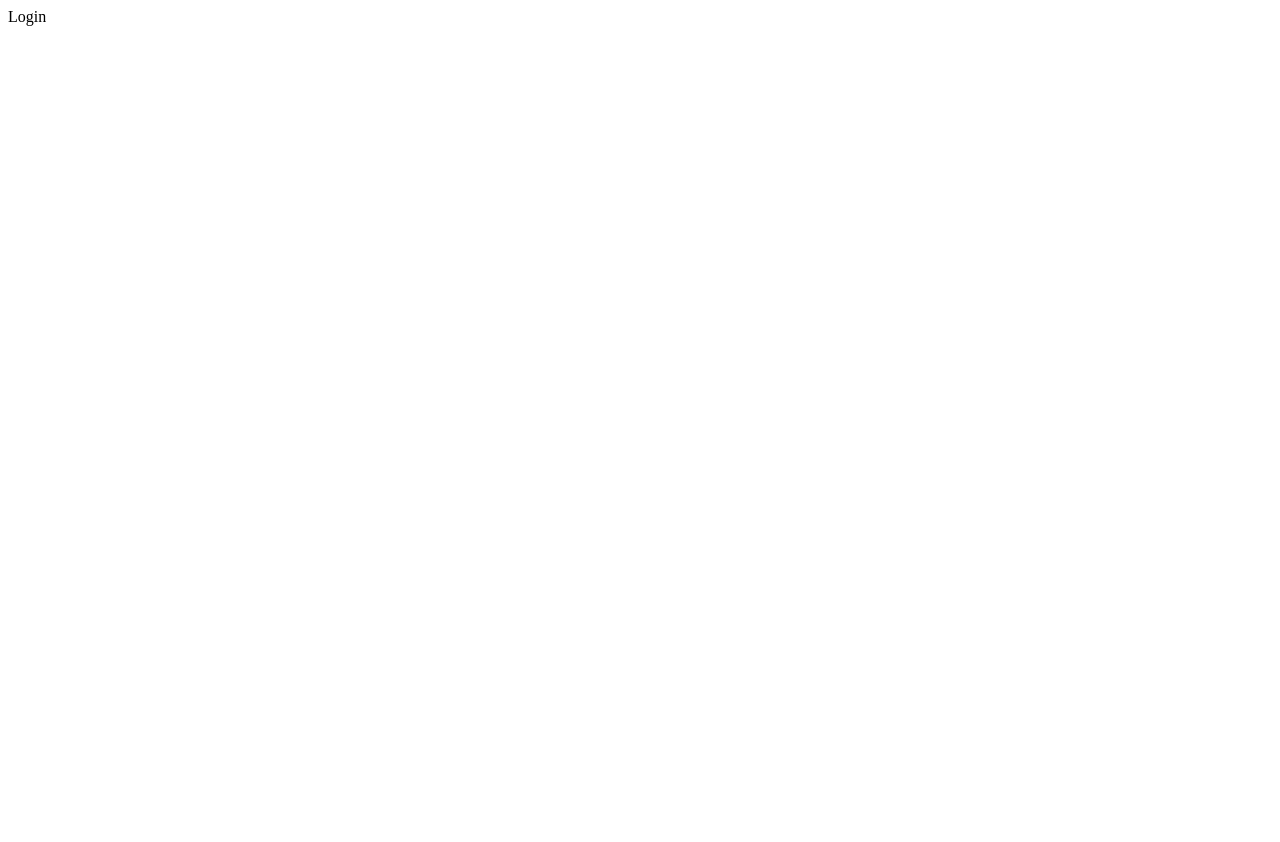
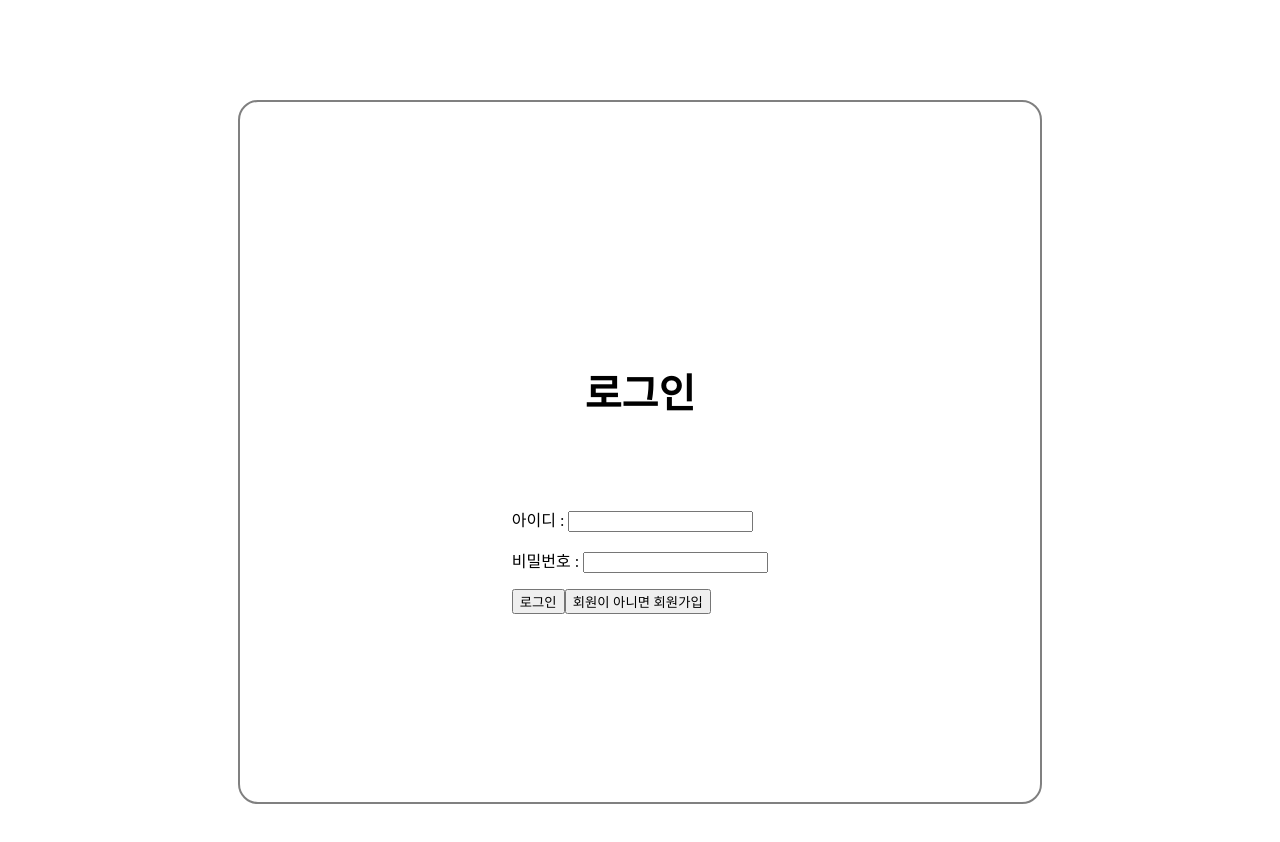
Before and after one commit to talli0505/6week_mini_front, a React (Create React App) app in the folder frontend/: page /login in a window 1280 px wide. Shown: the top 842 px of the page. Before the commit the page ends 800 px from the top, so only its background shows below. Built offline with nearby package versions, Linux system fonts and the light colour scheme.

Commit message:
기능 수정 및 파일 추가
.gitignore 추가, 로그인용 레이아웃 추가, 헤더 수정, 로그인 회원가입 수정, 모듈 틀 잡기

```diff
--- a/frontend/src/components/common/Header.jsx
+++ b/frontend/src/components/common/Header.jsx
@@ -1,11 +1,27 @@
 import React from "react";
+import { useNavigate } from "react-router-dom";
 import styled from "styled-components";
 
 const Header = () => {
-  return <HeaderLine>안녕하세요 저는 헤더입니다</HeaderLine>;
+  const navigate1 = useNavigate();
+  const navigate2 = useNavigate();
+  return (
+    <HeaderLine onClick={() => navigate1("/")}>
+      <p>안녕하세요 저는 헤더입니다</p>
+      <button
+        onClick={() => {
+          navigate2("/signup");
+        }}
+      >
+        회원이 아니면 회원가입
+      </button>
+    </HeaderLine>
+  );
 };
 
 const HeaderLine = styled.div`
+  display: flex;
+  justify-content: space-between;
   border-radius: 20px;
 
   width: 1100px;
@@ -20,6 +36,8 @@ const HeaderLine = styled.div`
   font-weight: 600;
 
   box-shadow: 10px 5px 10px rgba(0, 0, 0, 0.7);
+
+  cursor: pointer;
 `;
 
 export default Header;
--- /dev/null
+++ b/frontend/src/components/common/LoginLayout.jsx
@@ -0,0 +1,22 @@
+import React from "react";
+import styled from "styled-components";
+
+const LoginLayout = ({ children }) => {
+  return <LoginLayoutLine>{children}</LoginLayoutLine>;
+};
+
+export default LoginLayout;
+
+const LoginLayoutLine = styled.div`
+  width: 800px;
+  height: 700px;
+
+  border: 2px solid gray;
+  border-radius: 20px;
+  margin: 100px auto;
+
+  display: flex;
+  flex-direction: column;
+  align-items: center;
+  justify-content: center;
+`;
--- a/frontend/src/pages/Home.jsx
+++ b/frontend/src/pages/Home.jsx
@@ -2,6 +2,7 @@ import React from "react";
 import styled from "styled-components";
 import Layout from "../components/common/Layout";
 import { Link } from "react-router-dom";
+import { useNavigate } from "react-router-dom";
 
 const Home = () => {
   return (
@@ -38,6 +39,8 @@ const Home = () => {
 
 const PostBoxWrap = styled.div`
   display: flex;
+  align-items: center;
+  justify-content: center;
   flex-wrap: wrap;
 
   margin: 20px auto 0 auto;
--- a/frontend/src/pages/Login.jsx
+++ b/frontend/src/pages/Login.jsx
@@ -1,7 +1,47 @@
 import React from "react";
+import styled from "styled-components";
+import LoginLayout from "../components/common/LoginLayout";
 
 const Login = () => {
-  return <div>Login</div>;
+  return (
+    <LoginLayout>
+      <LoginHeader>로그인</LoginHeader>
+      <form>
+        <p>
+          아이디 : <input type="text" />
+        </p>
+        <p>
+          비밀번호 : <input type="text" />
+        </p>
+        <button
+          onClick={(e) => {
+            e.preventDefault();
+          }}
+        >
+          로그인
+        </button>
+        <button
+          onClick={(e) => {
+            e.preventDefault();
+          }}
+        >
+          회원이 아니면 회원가입
+        </button>
+      </form>
+    </LoginLayout>
+  );
 };
 
+const LoginHeader = styled.div`
+  font-size: 40px;
+  font-weight: 600;
+
+  width: 600px;
+  height: 200px;
+
+  display: flex;
+  align-items: center;
+  justify-content: center;
+`;
+
 export default Login;
--- a/frontend/src/pages/SignUp.jsx
+++ b/frontend/src/pages/SignUp.jsx
@@ -1,7 +1,40 @@
 import React from "react";
+import styled from "styled-components";
+import LoginLayout from "../components/common/LoginLayout";
 
 const SignUp = () => {
-  return <div>SignUp</div>;
+  return (
+    <LoginLayout>
+      <LoginHeader>회원가입</LoginHeader>
+      <form>
+        <p>
+          아이디 : <input type="text" />
+        </p>
+        <p>
+          비밀번호 : <input type="text" />
+        </p>
+        <button
+          onClick={(e) => {
+            e.preventDefault();
+          }}
+        >
+          뒤로가기 (로그인페이지로)
+        </button>
+      </form>
+    </LoginLayout>
+  );
 };
 
+const LoginHeader = styled.div`
+  font-size: 40px;
+  font-weight: 600;
+
+  width: 600px;
+  height: 200px;
+
+  display: flex;
+  align-items: center;
+  justify-content: center;
+`;
+
 export default SignUp;
--- a/frontend/src/redux/config/configStore.js
+++ b/frontend/src/redux/config/configStore.js
@@ -1,5 +1,4 @@
 // src/redux/modules/config/configStore.js
-
 import { configureStore } from "@reduxjs/toolkit";
 /**
  * import 해온 것은 slice.reducer 입니다.
```
Also changed, not shown: frontend/src/redux/modules/mainListSlice.js (added, +37 -0 lines), frontend/src/redux/modules/replySlice.js (added, +37 -0 lines), 1 other file (tests, documents, lock files or other folders).
